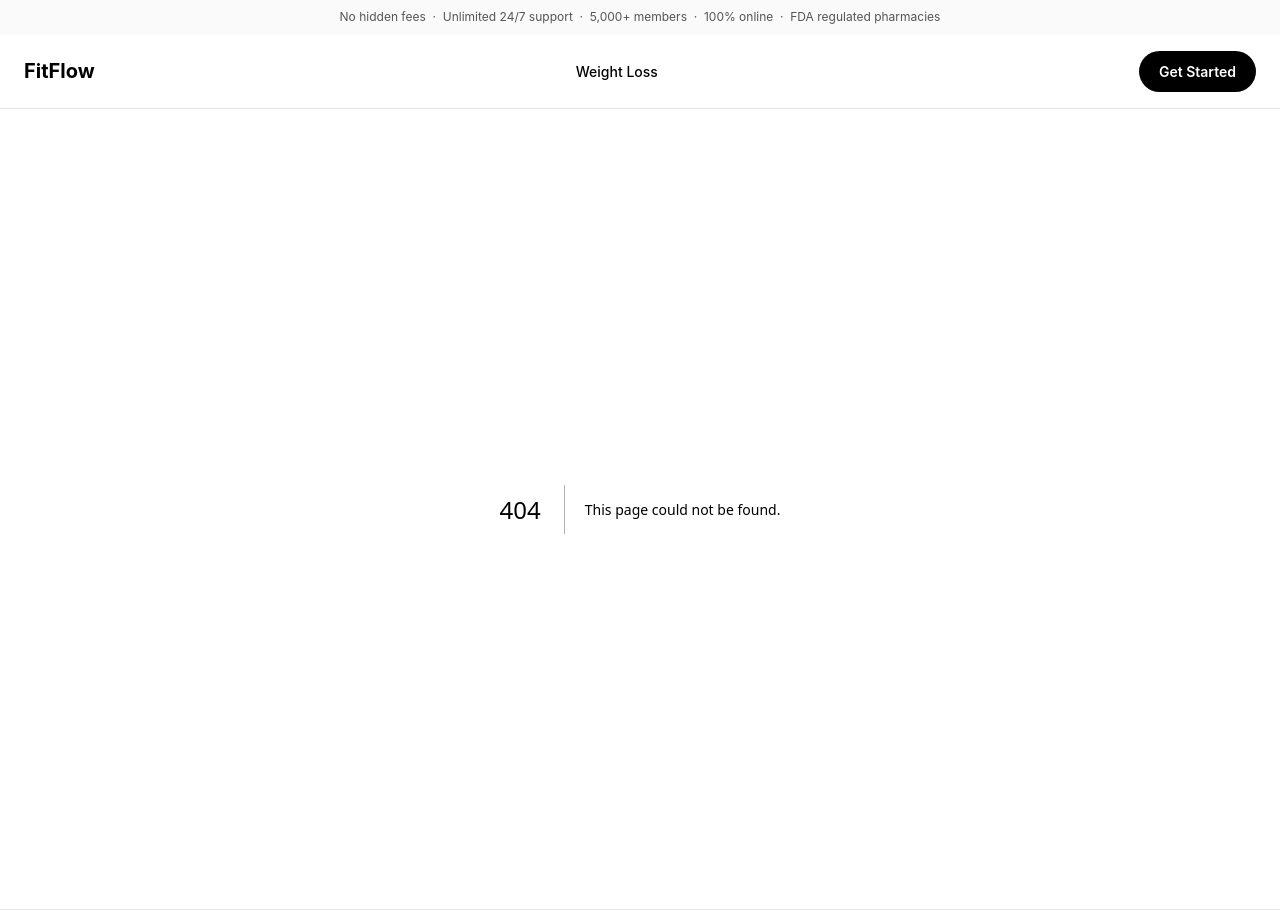
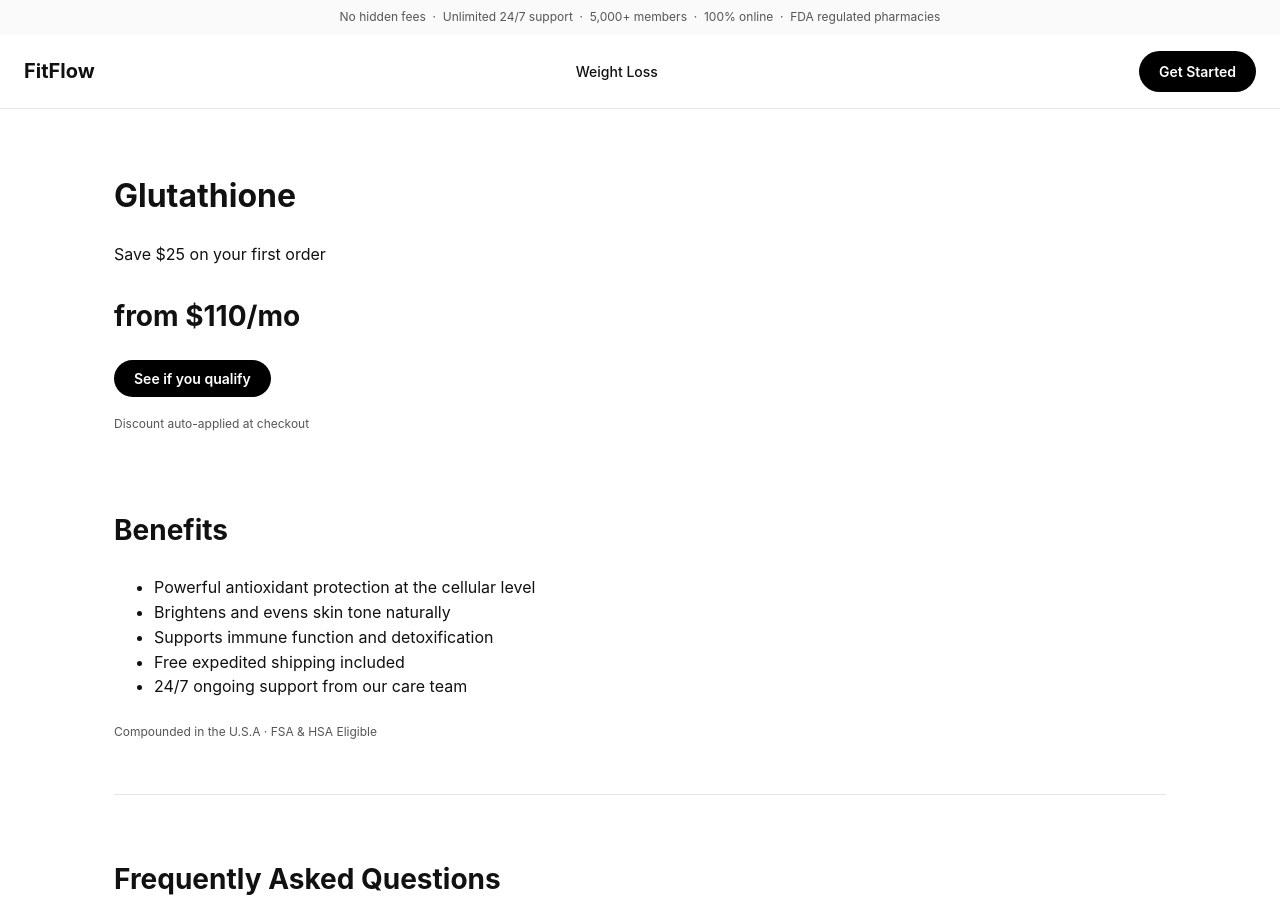
Before and after one commit to AdrienCohen1/fitflow-site, a Next.js app: page /treatments/glutathione in a window 1280 px wide. Before the commit this address had no page. Shown: the top 923 px of the page. Built offline with nearby package versions, Linux system fonts and the light colour scheme.

Commit message:
Add Glutathione treatment page with metadata

```diff
--- /dev/null
+++ b/app/treatments/glutathione/page.tsx
@@ -0,0 +1,43 @@
+import type { Metadata } from "next";
+import TodoBanner from "@/components/TodoBanner";
+
+export const metadata: Metadata = {
+  title: "Glutathione Treatment - Master Antioxidant | FitFlow",
+  description:
+    "Experience the power of glutathione for anti-aging, skin brightening, and cellular health. Get pharmaceutical-grade treatment delivered to your door.",
+  alternates: { canonical: "/treatments/glutathione" },
+};
+
+export default function GlutathionePage() {
+  return (
+    <div className="container" style={{ paddingTop: 40, paddingBottom: 60 }}>
+      <h1>Glutathione</h1>
+      <p className="lead">Save $25 on your first order</p>
+      <p className="price">from $110/mo</p>
+      <a className="cta-btn" href="https://go.fitflowrx.com/start-online-visit/newweightlossintake">
+        See if you qualify
+      </a>
+      <p className="legal-note">Discount auto-applied at checkout</p>
+
+      <section>
+        <h2>Benefits</h2>
+        <ul>
+          <li>Powerful antioxidant protection at the cellular level</li>
+          <li>Brightens and evens skin tone naturally</li>
+          <li>Supports immune function and detoxification</li>
+          <li>Free expedited shipping included</li>
+          <li>24/7 ongoing support from our care team</li>
+        </ul>
+        <p className="legal-note">Compounded in the U.S.A · FSA &amp; HSA Eligible</p>
+      </section>
+
+      <section>
+        <h2>Frequently Asked Questions</h2>
+        <TodoBanner>
+          Paste real answers from Lovable for: &quot;What is Glutathione?&quot;, &quot;How is it
+          administered?&quot;, and &quot;When will I see results?&quot;
+        </TodoBanner>
+      </section>
+    </div>
+  );
+}
```
